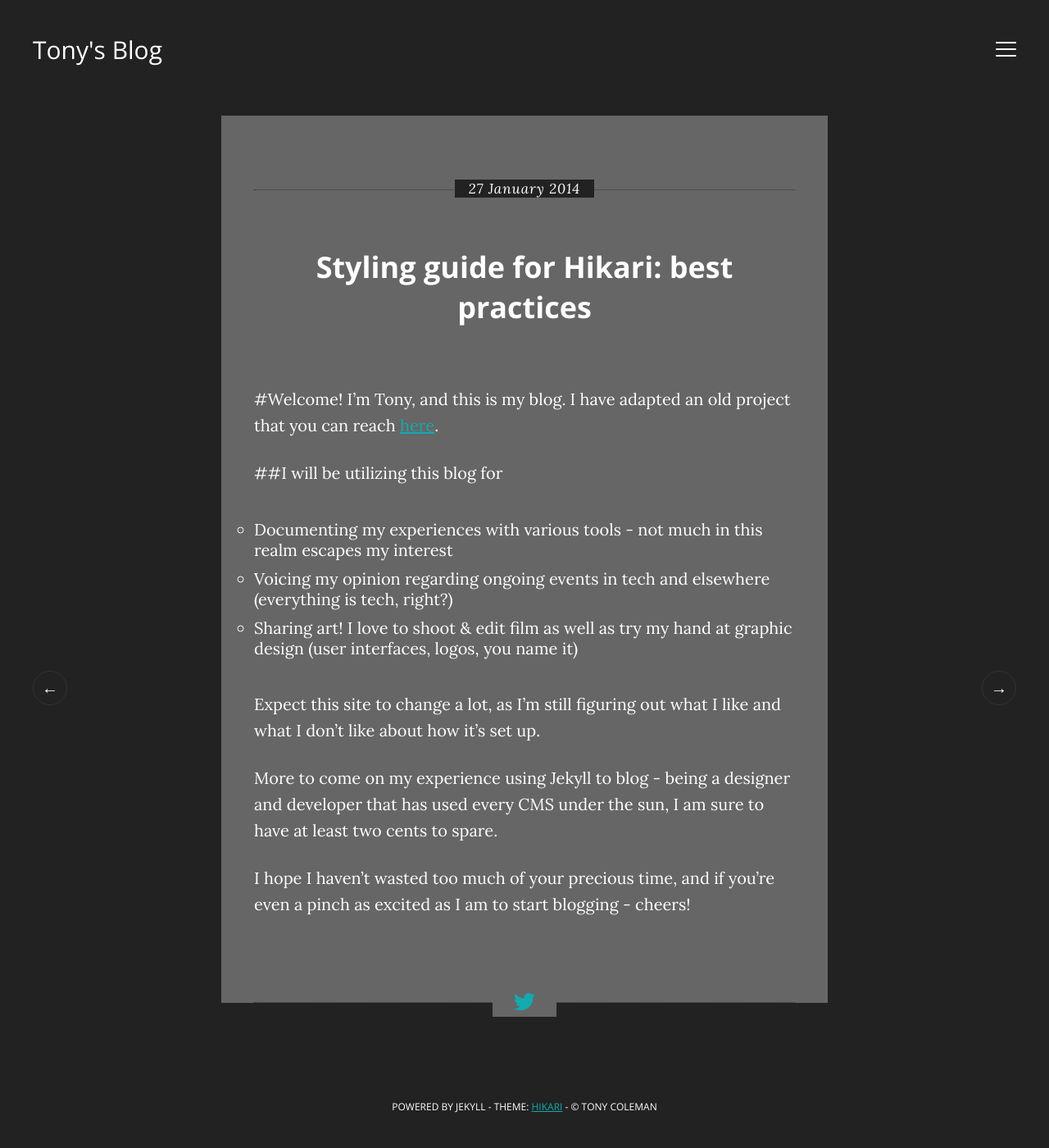
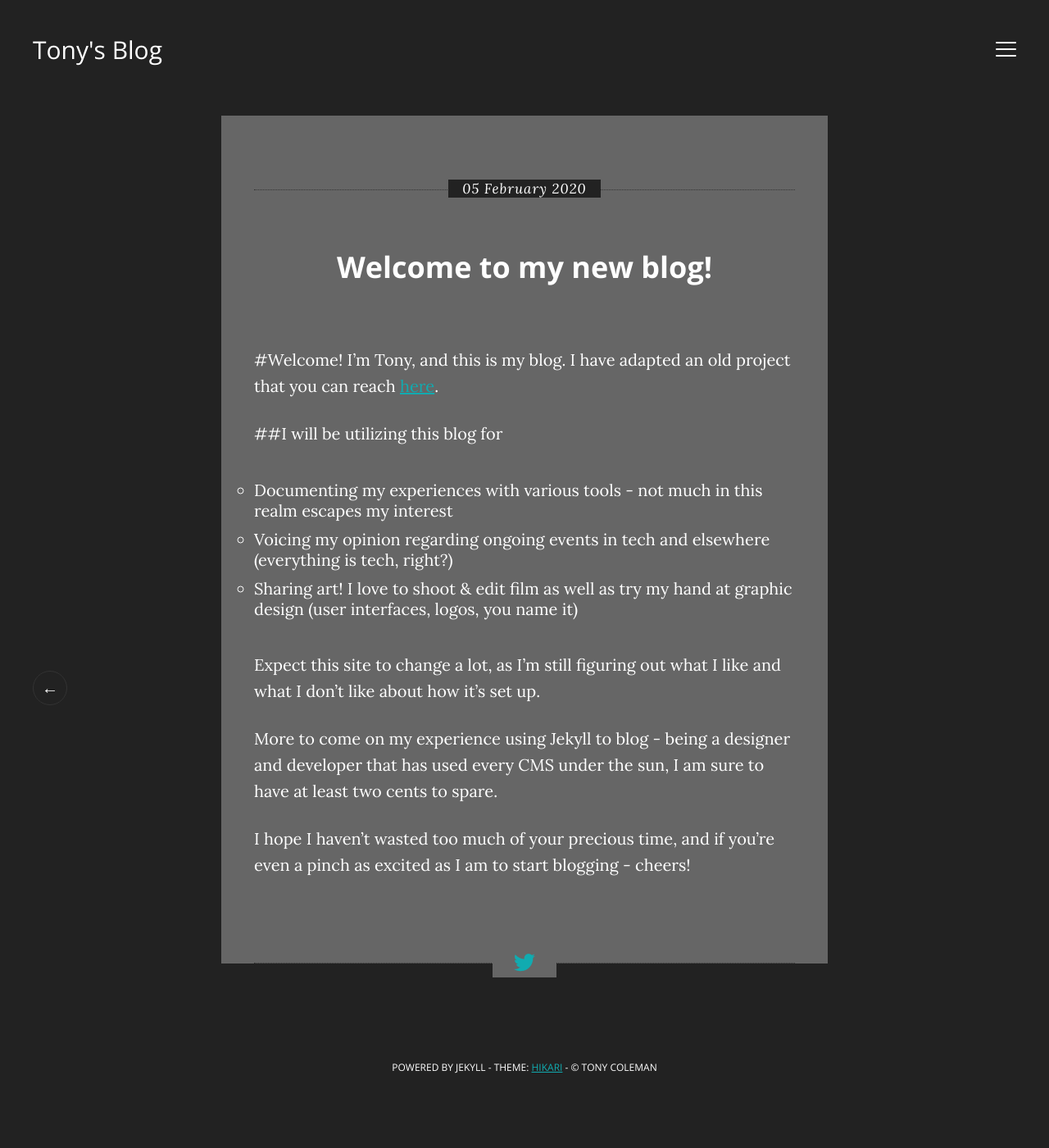
Before and after one commit to acmill/blog, a Jekyll site: the page built from _posts/2020-02-05-welcome-to-my-blog.markdown, in a window 1280 px wide. Shown: the whole page at 82% size. Built offline with Jekyll 4.4.1, drawn with Linux system fonts in a browser that asks for light colours; after the commit the page ends 1352 px from its top, so only the background shows below that.

Commit message:
post change!

```diff
--- a/_posts/2020-02-05-welcome-to-my-blog.markdown
+++ b/_posts/2020-02-05-welcome-to-my-blog.markdown
@@ -1,7 +1,7 @@
 ---
 layout: post
-title:  "Styling guide for Hikari: best practices"
-date:   2014-01-27 16:57:51
+title:  "Welcome to my new blog!"
+date:   2020-02-05 16:57:51
 ---
 
 #Welcome!
```
